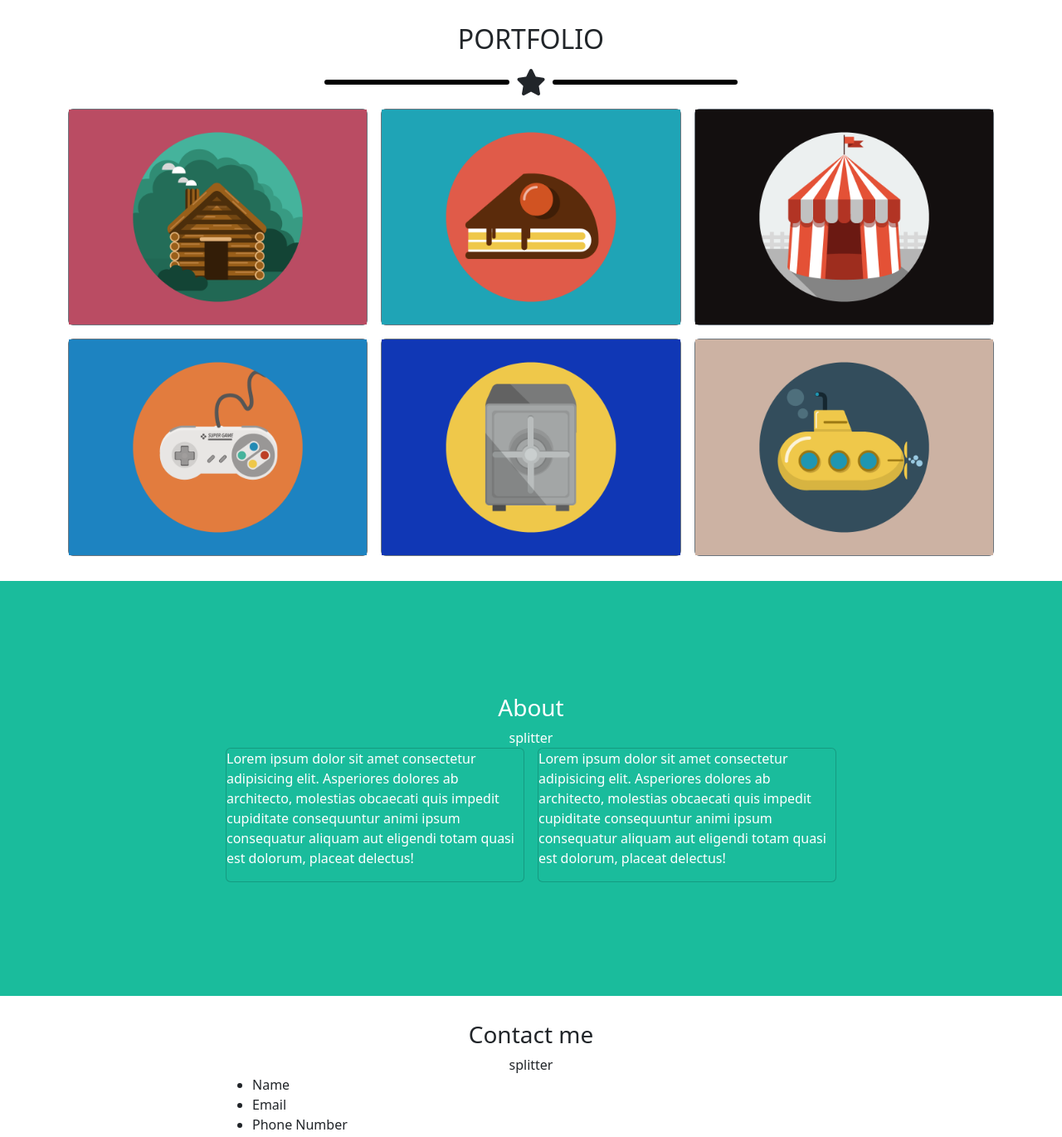
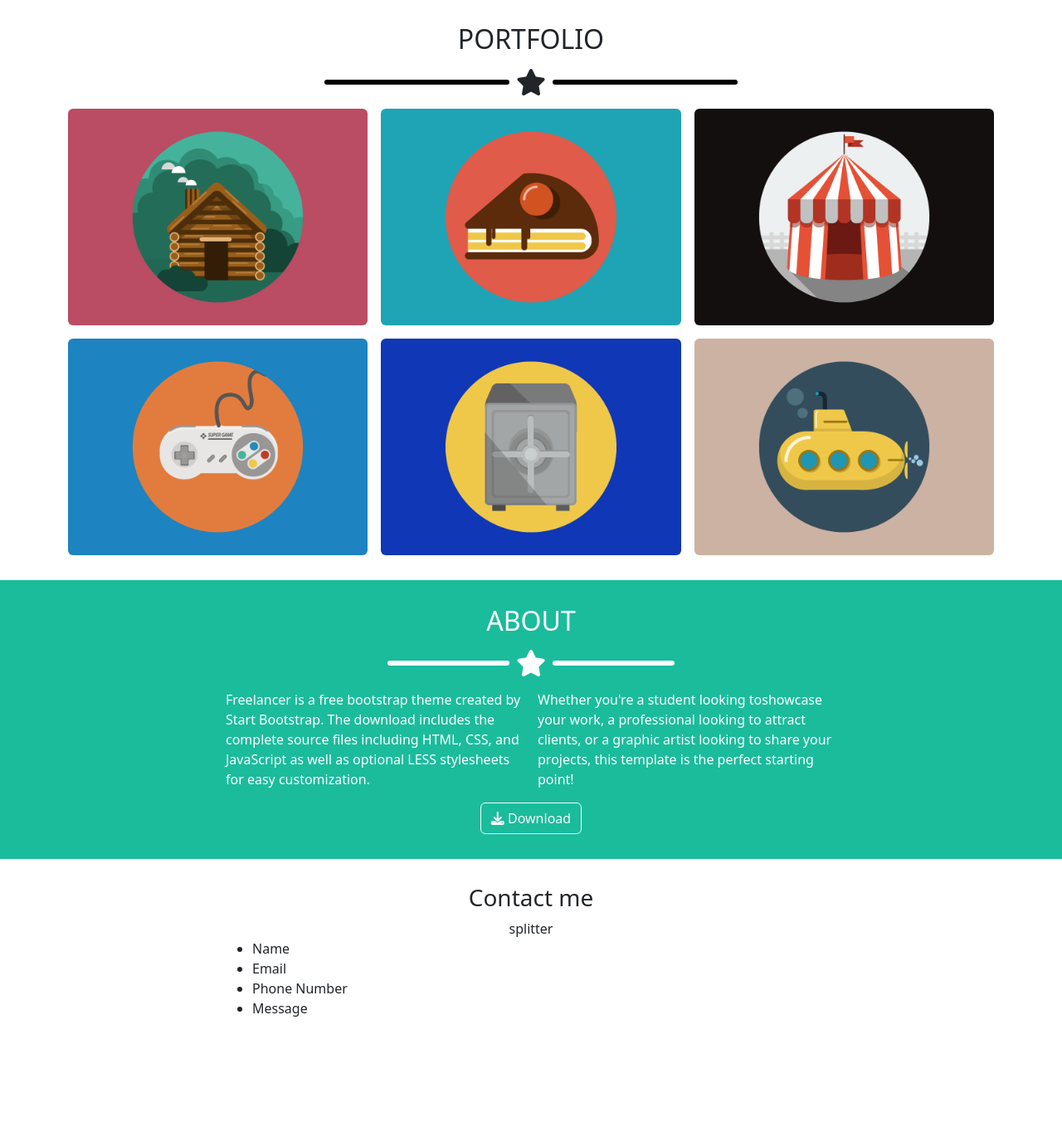
Before and after one commit to Marcap00/html-css-bootstrap-freelancer, a plain HTML site: page index.html in a window 1280 px wide. Shown: the part 720-2090 px from the top of the page at 83% size. Drawn offline with nearby package versions, Linux system fonts and the light colour scheme.

Commit message:
added section about

```diff
--- a/index.html
+++ b/index.html
@@ -64,54 +64,64 @@
                 </div>
                 <div class="row row-cols-1 row-cols-md-2 row-cols-lg-3 g-3">
                     <div class="col">
-                        <div class="card border-secondary">
-                            <img src="img/cabin.png" alt="Cabin">
-                        </div>
+
+                        <img class="rounded" src="img/cabin.png" alt="Cabin">
+
                     </div>
                     <div class="col">
-                        <div class="card border-secondary">
-                            <img src="img/cake.png" alt="Cake">
-                        </div>
+
+                        <img class="rounded" src="img/cake.png" alt="Cake">
+
                     </div>
                     <div class="col">
-                        <div class="card border-secondary">
-                            <img src="img/circus.png" alt="Circus">
-                        </div>
+
+                        <img class="rounded" src="img/circus.png" alt="Circus">
+
                     </div>
                     <div class="col">
-                        <div class="card border-secondary">
-                            <img src="img/game.png" alt="Game">
-                        </div>
+
+                        <img class="rounded" src="img/game.png" alt="Game">
+
                     </div>
                     <div class="col">
-                        <div class="card border-secondary">
-                            <img src="img/safe.png" alt="Safe">
-                        </div>
+
+                        <img class="rounded" src="img/safe.png" alt="Safe">
+
                     </div>
                     <div class="col">
-                        <div class="card border-secondary">
-                            <img src="img/submarine.png" alt="Subamarine">
-                        </div>
+
+                        <img class="rounded" src="img/submarine.png" alt="Subamarine">
+
                     </div>
                 </div>
             </div>
         </section>
         <section class="about text-white">
-            <div class="container h-100">
-                <div class="row h-100 justify-content-center align-items-center">
+            <div class="container">
+                <div class="row justify-content-center">
                     <div class="col-8">
-                        <h3 class="text-center">About</h3>
-                        <div class="splitter text-center">splitter</div>
+                        <h3 class="text-center fs-2">ABOUT</h3>
+                        <div class="splitter mb-2 d-flex align-items-center justify-content-center">
+                            <span class="bar d-inline-block"></span><i class="fa-solid fa-star fa-2x m-2"></i><span class="bar d-inline-block"></span>
+                        </div>
                         <div class="row row-cols-1 row-cols-sm-2 g-3">
                             <div class="col">
-                                <div class="card">
-                                    <p>Lorem ipsum dolor sit amet consectetur adipisicing elit. Asperiores dolores ab architecto, molestias obcaecati quis impedit cupiditate consequuntur animi ipsum consequatur aliquam aut eligendi totam quasi est dolorum, placeat delectus!</p>
+                                <p>Freelancer is a free bootstrap theme created by Start
+                                    Bootstrap. The download includes the complete
+                                    source files including HTML, CSS, and JavaScript as
+                                    well as optional LESS stylesheets for easy
+                                    customization.</p>
+                            </div>
+                            <div class="col">
+                                <p>Whether you're a student looking toshowcase your work, a professional
+                                    looking to attract clients, or a
+                                    graphic artist looking to share your
+                                    projects, this template is the perfect
+                                    starting point!</p>
                                 </div>
                             </div>
-                            <div class="col">
-                                <div class="card">
-                                    <p>Lorem ipsum dolor sit amet consectetur adipisicing elit. Asperiores dolores ab architecto, molestias obcaecati quis impedit cupiditate consequuntur animi ipsum consequatur aliquam aut eligendi totam quasi est dolorum, placeat delectus!</p>
-                                </div>
+                            <div class="btn-download d-flex justify-content-center">
+                                <button type="button" class="btn btn-outline-light"><i class="fa-solid fa-download"></i> Download</button>
                             </div>
                         </div>
                     </div>
--- a/style.css
+++ b/style.css
@@ -14,6 +14,10 @@ section {
     border-radius: 3px;
     width: 20%;
 }
+
+/* .border-white {
+    border: 1px solid white;
+} */
 
 /* Header */
 
@@ -40,7 +44,6 @@ header nav {
 /* About */
 .about {
     background-color: #1abc9c;
-    height: 500px;
 }
 
 .about .card {
```
